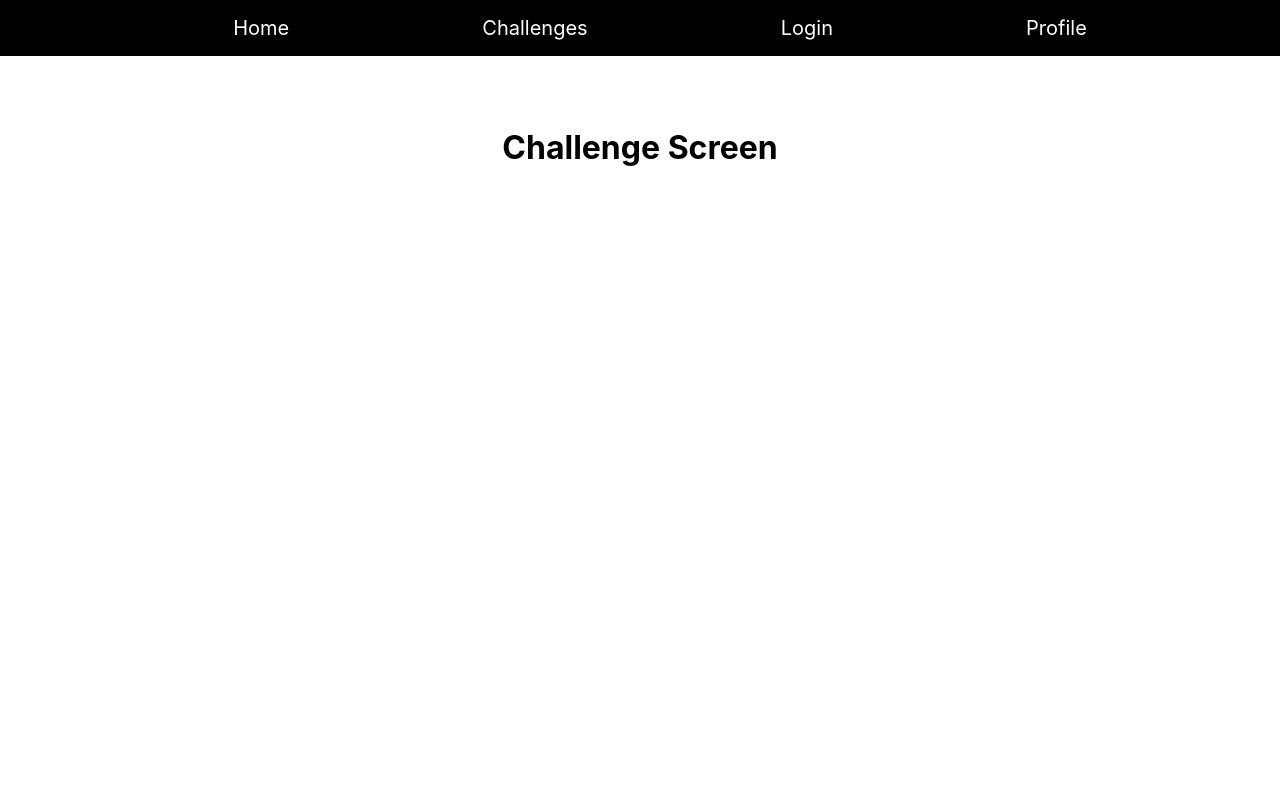
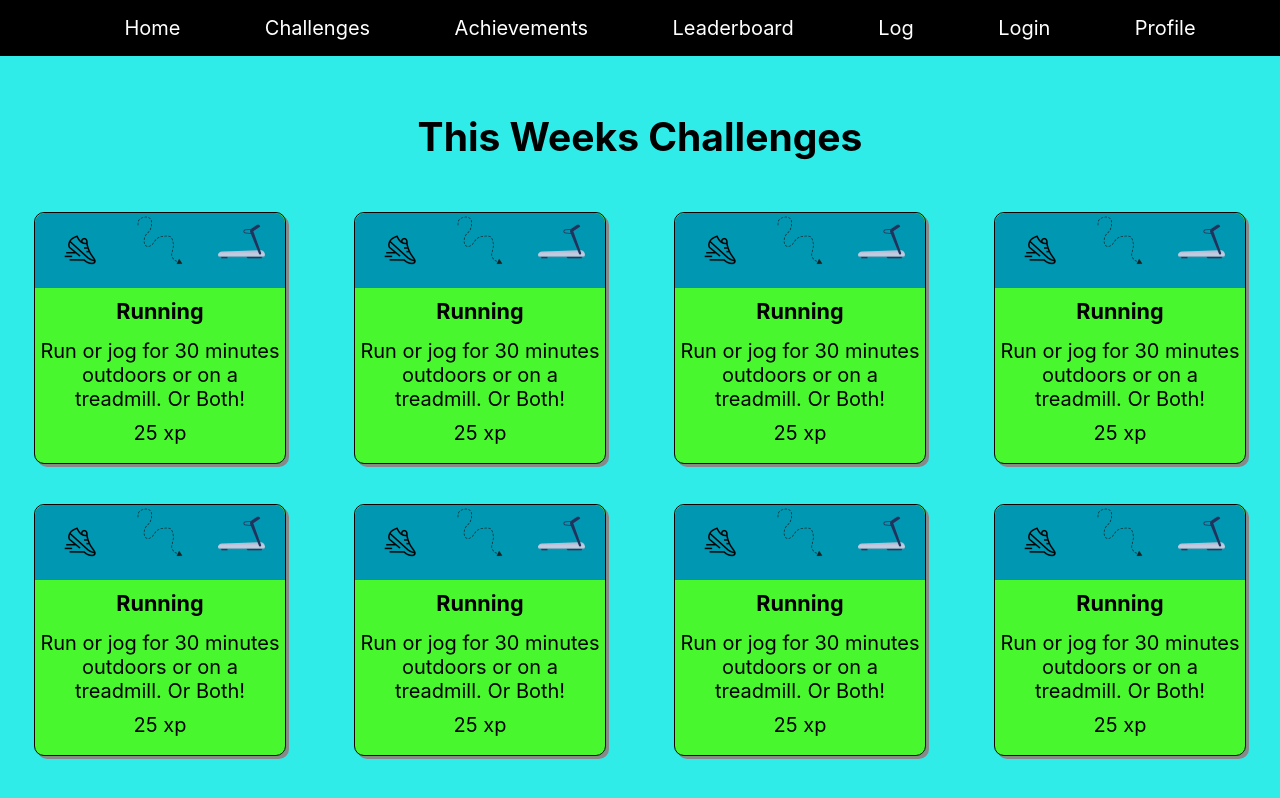
Before and after one commit to Muhammed-Abdulbasit/FitQuest, a React app in the folder fitquest/: page /ChallengeScreen in a window 1280 px wide. Built offline with nearby package versions, Linux system fonts and the light colour scheme.

Commit message:
More work on the frontend

```diff
--- /dev/null
+++ b/fitquest/src/AchievementsScreen.css
@@ -0,0 +1,4 @@
+.achievements-screen{
+    text-align: center;
+    margin-top: 10%;
+}
--- /dev/null
+++ b/fitquest/src/AchievementsScreen.js
@@ -0,0 +1,13 @@
+import { NavBar } from './components/NavBar';
+import './AchievementsScreen.css'
+
+export function AchievementsScreen() {
+  return (
+    <div>
+        <NavBar/>
+      <div className="achievements-screen">
+        <h1>Achievements Screen</h1>
+      </div>
+    </div>
+  );
+}
--- a/fitquest/src/ChallengeScreen.css
+++ b/fitquest/src/ChallengeScreen.css
@@ -1,4 +1,22 @@
 .challenge-screen{
+    background-color: #2fece9;
+    min-height: 100vh;
+    display: flex;
+    flex-direction: column;
+    align-items: center;
+    justify-content: center;
+    font-size: calc(10px + 2vmin);
+    color: black;
     text-align: center;
-    margin-top: 10%;
 }
+
+.challenge-screen-cards{
+    display: flex;
+    flex-direction: row;
+    flex-wrap: wrap;
+    justify-content: space-around;
+}
+
+#challenges-message{
+    margin-top: 7%;
+}
--- a/fitquest/src/ChallengeScreen.js
+++ b/fitquest/src/ChallengeScreen.js
@@ -1,12 +1,25 @@
 import './ChallengeScreen.css';
 import { NavBar } from './components/NavBar';
+import ChallengeCard from './components/ChallengeCard';
+import treadmill from './images/treadmill.png'
 
 export function ChallengeScreen() {
   return (
     <div>
         <NavBar/>
         <div className="challenge-screen">
-        <h1>Challenge Screen</h1>
+        <h2 id='challenges-message'>This Weeks Challenges</h2>
+          <div className='challenge-screen-cards'>
+            <ChallengeCard title="Running" xp= "25 xp" desc="Run or jog for 30 minutes outdoors or on a treadmill. Or Both!" img={treadmill}/>
+            <ChallengeCard title="Running" xp= "25 xp" desc="Run or jog for 30 minutes outdoors or on a treadmill. Or Both!" img={treadmill}/>
+            <ChallengeCard title="Running" xp= "25 xp" desc="Run or jog for 30 minutes outdoors or on a treadmill. Or Both!" img={treadmill}/>
+            <ChallengeCard title="Running" xp= "25 xp" desc="Run or jog for 30 minutes outdoors or on a treadmill. Or Both!" img={treadmill}/>
+            <ChallengeCard title="Running" xp= "25 xp" desc="Run or jog for 30 minutes outdoors or on a treadmill. Or Both!" img={treadmill}/>
+            <ChallengeCard title="Running" xp= "25 xp" desc="Run or jog for 30 minutes outdoors or on a treadmill. Or Both!" img={treadmill}/>
+            <ChallengeCard title="Running" xp= "25 xp" desc="Run or jog for 30 minutes outdoors or on a treadmill. Or Both!" img={treadmill}/>
+            <ChallengeCard title="Running" xp= "25 xp" desc="Run or jog for 30 minutes outdoors or on a treadmill. Or Both!" img={treadmill}/>
+
+          </div>
         </div>
     </div>
   );
--- a/fitquest/src/HomeScreen.css
+++ b/fitquest/src/HomeScreen.css
@@ -1,6 +1,5 @@
-
 .homescreen{
-  background-color: #2fece9;
+    background-color: #2fece9;
     min-height: 100vh;
     display: flex;
     flex-direction: column;
--- a/fitquest/src/HomeScreen.js
+++ b/fitquest/src/HomeScreen.js
@@ -2,6 +2,7 @@ import './HomeScreen.css';
 import { NavBar } from './components/NavBar';
 import WorkoutCard from './components/WorkoutsCard';
 import squat from './images/barbell_squat.avif'
+import running from "./images/running.png"
 
 export function HomeScreen() {
   return (
@@ -12,7 +13,7 @@ export function HomeScreen() {
         <h3>We recommend these workouts for you</h3>
         <div className='homescreen-cards'>
           <WorkoutCard title="Squats" desc="Barbell Squats are a great exercise for legs" img={squat}/>
-          <WorkoutCard title="Squats" desc="Barbell Squats are a great exercise for legs" img={squat}/>
+          <WorkoutCard title="Squats" desc="Barbell Squats are a great exercise for legs" img={running}/>
           <WorkoutCard title="Squats" desc="Barbell Squats are a great exercise for legs" img={squat}/>
           <WorkoutCard title="Squats" desc="Barbell Squats are a great exercise for legs" img={squat}/>
         </div>
--- /dev/null
+++ b/fitquest/src/LeaderboardScreen.css
@@ -0,0 +1,4 @@
+.leaderboard-screen{
+    text-align: center;
+    margin-top: 10%;
+}
--- /dev/null
+++ b/fitquest/src/LeaderboardScreen.js
@@ -0,0 +1,13 @@
+import { NavBar } from './components/NavBar';
+import './LeaderboardScreen.css'
+
+export function LeaderboardScreen() {
+  return (
+    <div>
+        <NavBar/>
+      <div className="leaderboard-screen">
+        <h1>Leaderboard Screen</h1>
+      </div>
+    </div>
+  );
+}
--- /dev/null
+++ b/fitquest/src/LogScreen.css
@@ -0,0 +1,4 @@
+.log-screen{
+    text-align: center;
+    margin-top: 10%;
+}
--- /dev/null
+++ b/fitquest/src/LogScreen.js
@@ -0,0 +1,13 @@
+import { NavBar } from './components/NavBar';
+import './LogScreen.css'
+
+export function LogScreen() {
+  return (
+    <div>
+        <NavBar/>
+      <div className="log-screen">
+        <h1>Log Screen</h1>
+      </div>
+    </div>
+  );
+}
--- /dev/null
+++ b/fitquest/src/ProfileScreen.css
@@ -0,0 +1,4 @@
+.profile-screen{
+    text-align: center;
+    margin-top: 10%;
+}
--- /dev/null
+++ b/fitquest/src/ProfileScreen.js
@@ -0,0 +1,13 @@
+import { NavBar } from './components/NavBar';
+import './ProfileScreen.css'
+
+export function ProfileScreen() {
+  return (
+    <div>
+        <NavBar/>
+      <div className="profile-screen">
+        <h1>Profile Screen</h1>
+      </div>
+    </div>
+  );
+}
--- a/fitquest/src/Routes.js
+++ b/fitquest/src/Routes.js
@@ -4,6 +4,11 @@ import { HomeScreen } from './HomeScreen';
 import { ChallengeScreen } from './ChallengeScreen';
 import { LoginScreen } from './LoginScreen';
 import { RegistrationScreen } from './Registration';
+import { AchievementsScreen } from './AchievementsScreen'
+import { LeaderboardScreen } from './LeaderboardScreen'
+import { LogScreen } from './LogScreen'
+import { ProfileScreen } from './ProfileScreen'
+
 
 export const AppRoutes = () => {
   return (
@@ -13,6 +18,10 @@ export const AppRoutes = () => {
         <Route path="/ChallengeScreen" element={<ChallengeScreen />} />
         <Route path="/LoginScreen" element={<LoginScreen />} />
         <Route path="/Registration" element={<RegistrationScreen />} />
+        <Route path="/AchievementsScreen" element={<AchievementsScreen />} />
+        <Route path="/LeaderboardScreen" element={<LeaderboardScreen />} />
+        <Route path="/LogScreen" element={<LogScreen />} />
+        <Route path="/ProfileScreen" element={<ProfileScreen />} />
       </Routes>
     </Router>
   );
--- /dev/null
+++ b/fitquest/src/components/ChallengeCard.css
@@ -0,0 +1,35 @@
+.challenge-card{
+    display: flex;
+    flex-direction: column;
+    width: 250px;
+    height: 250px;
+    border-style: solid;
+    border-color: black;
+    border-width: 1px;
+    border-radius: 10px;
+    text-align: center;
+    margin: 20px;
+    box-shadow: 3px 3px #888888;
+    background-color: rgba(79, 251, 0, 0.8);
+}
+
+.challenge-card img{
+    width: 100%;
+    height: 30%;
+    object-fit: cover;
+    border-top-right-radius: 10px;
+    border-top-left-radius: 10px;
+}
+
+.challenge-card h5 {
+    margin: 10px 10px;
+}
+
+.challenge-card p{
+    font-size: 20px;
+    margin: 5px
+}
+
+.challenge-card p:nth-of-type(2){
+    font-size: 20px;
+}
--- /dev/null
+++ b/fitquest/src/components/ChallengeCard.js
@@ -0,0 +1,14 @@
+import './ChallengeCard.css'
+
+const ChallengeCard = (props) => {
+    return(
+        <div className='challenge-card'>
+            <img src ={props.img}></img>
+            <h5>{props.title}</h5>
+            <p>{props.desc}</p>
+            <p>{props.xp}</p>
+        </div>
+    )
+}
+
+export default ChallengeCard;
--- a/fitquest/src/components/NavBar.js
+++ b/fitquest/src/components/NavBar.js
@@ -15,7 +15,11 @@ export function NavBar() {
         <ul>
           <li><Link to='/'>Home</Link></li>
           <li><Link to='/ChallengeScreen'>Challenges</Link></li>
+          <li><Link to='/AchievementsScreen'>Achievements</Link></li>
+          <li><Link to='/LeaderboardScreen'>Leaderboard</Link></li>
+          <li><Link to='/LogScreen'>Log</Link></li>
           <li><Link to='/LoginScreen'>Login</Link></li>
+
           <li><div onClick={toggleDropdown}>Profile</div></li>
         </ul>
       </div>
```
Also changed, not shown: fitquest/src/images/running.png (added), fitquest/src/images/treadmill.png (added), fitquest/src/images/treadmill1.png (added).
